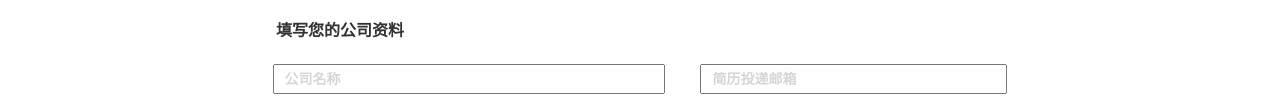
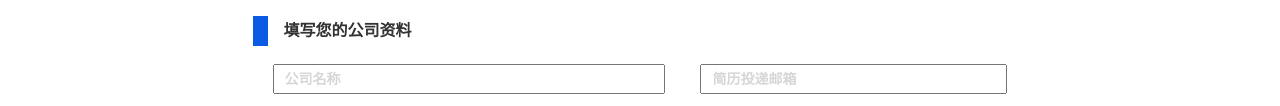
Before and after one commit to YuBaiLian123/xinxiluru, a plain HTML site: page index.html in a window 1280 px wide. Shown: the part 409-515 px from the top of the page. Drawn offline with Linux system fonts and the light colour scheme.

Commit message:
Update style.css

```diff
--- a/css/style.css
+++ b/css/style.css
@@ -64,7 +64,7 @@ input:-ms-input-placeholder{  /* Internet Explorer 10-11 */
     margin-left: -80px;
     margin-bottom: 18px;
         }
-item .blueSquare{
+.item .blueSquare{
     display: inline-block;
     width:15px;
     height:30px;
```
